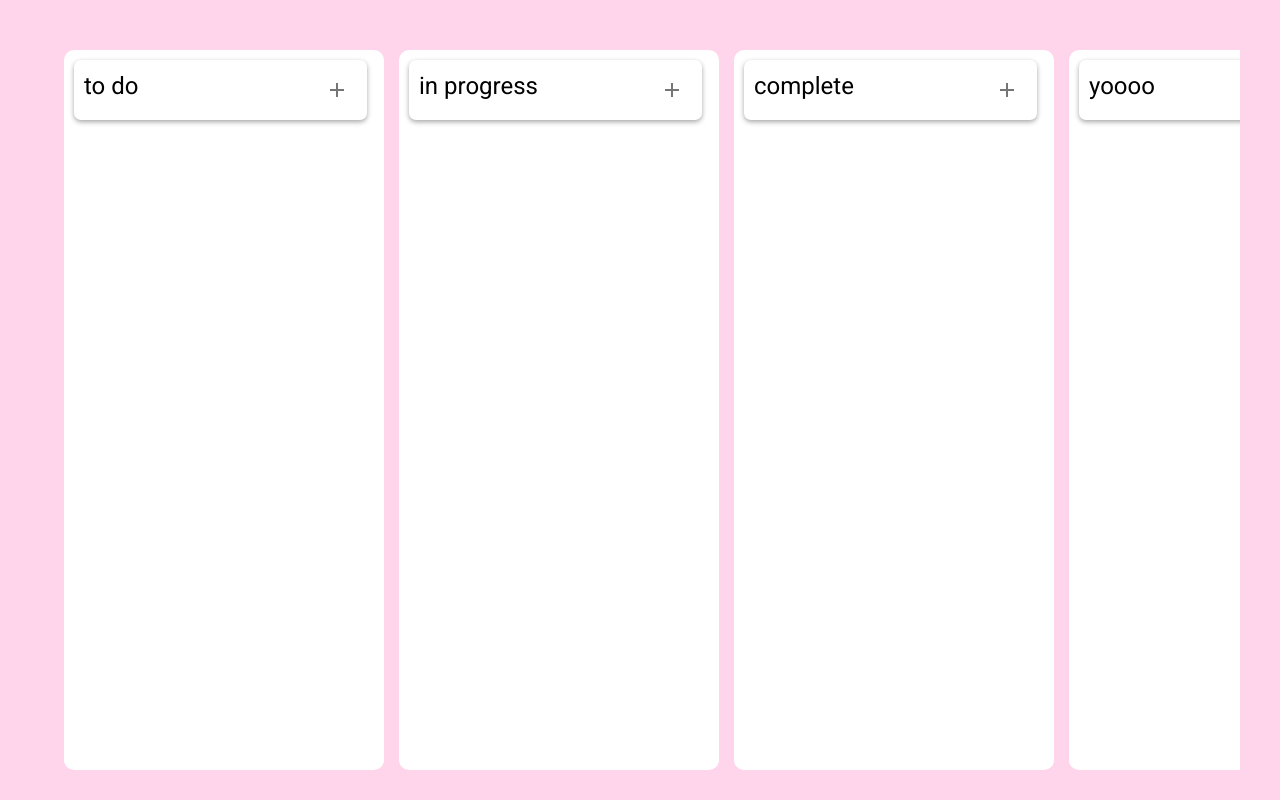
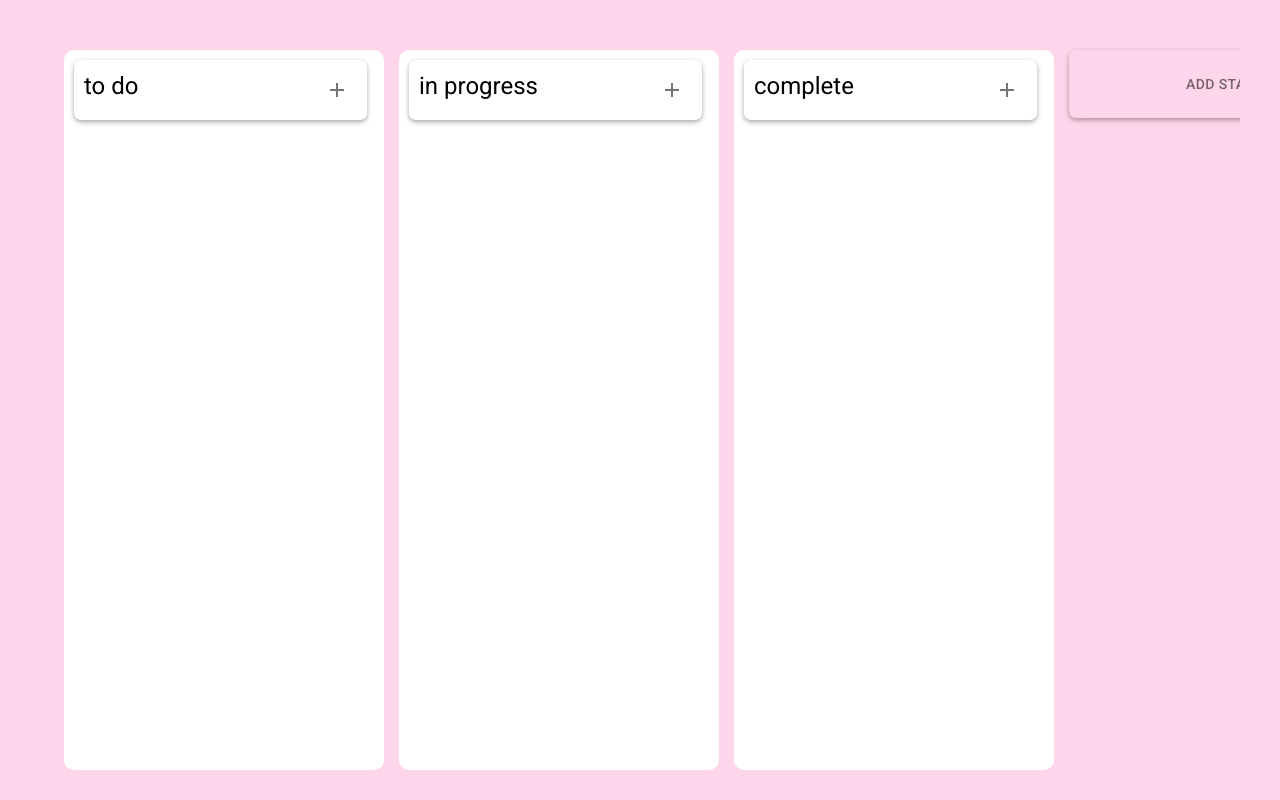
Before and after one commit to p3rfec77/task-tracker, a React (Vite) app: page / in a window 1280 px wide. Built offline with nearby package versions, Linux system fonts and the light colour scheme.

Commit message:
create feature add status

```diff
--- /dev/null
+++ b/src/components/AddStatusButton.tsx
@@ -0,0 +1,25 @@
+import { FC } from "react"
+import { Button } from "@mui/material"
+
+interface AddStatusButtonProps {
+    changeStatus: () => void,
+}
+
+const AddStatusButton: FC<AddStatusButtonProps> = ({changeStatus}) => {
+  return (
+    <Button
+    onClick={changeStatus}
+    sx={{
+        maxHeight: '68px',
+        minWidth: '25vw',
+        backgroundColor: 'transparent',
+        boxShadow: 'rgba(0, 0, 0, 0.35) 0px 2px 5px',
+        padding: '10px 10px',
+        borderRadius: '7px',
+    }}
+    >Add Status
+    </Button>
+  )
+}
+
+export default AddStatusButton
--- /dev/null
+++ b/src/components/StatusCreator.tsx
@@ -0,0 +1,52 @@
+import {useState, FC} from 'react'
+
+import { Box, Button, TextField } from '@mui/material'
+
+import { useListItems } from '../store/ListItems.store';
+
+interface StatusCreatorProps {
+    toggleStatus: () => void;
+}
+
+const StatusCreator: FC<StatusCreatorProps> = ({toggleStatus}) => {
+    const [inputValue, setInputValue] = useState<string>('');
+    const addStatus = useListItems(state => state.addStatus);
+
+    const addAndChange = () => {
+        addStatus(inputValue);
+        toggleStatus();
+    }
+  return (
+    <Box sx={{
+        maxHeight: '70px',
+        minWidth: '25vw',
+        marginBottom: '20px',
+        padding: '10px 10px',
+        display: 'flex',
+        alignItems: 'center',
+        justifyContent: 'space-between',
+        backgroundColor: 'white',
+        boxShadow: 'rgba(0, 0, 0, 0.35) 0px 2px 5px',
+        borderRadius: '7px',
+    }}>
+        <TextField
+        value={inputValue}
+        onChange={(e) => setInputValue(e.target.value)}
+        autoFocus
+        sx={{
+            borderRadius: '7px',
+            }}
+        >
+    </TextField>
+    <Button
+    disabled={inputValue.trim().length <= 0}
+    color='secondary' variant='contained'
+    onClick={addAndChange}
+    >
+        save
+    </Button>
+    </Box>
+  )
+}
+
+export default StatusCreator
--- a/src/components/Test.tsx
+++ b/src/components/Test.tsx
@@ -1,11 +1,21 @@
+import { useState } from 'react';
+
 import { useListItems } from '../store/ListItems.store';
 
 import { Box, Container } from '@mui/material';
 
 import ListComponent from './List';
+import AddStatusButton from './AddStatusButton';
+import StatusCreator from './StatusCreator';
 
 const Test = () => {
     const columns = useListItems(state => state.columns);
+
+    const [isCreatingStatusOpen, setStatusOpen] = useState<boolean>(false);
+
+    const toggleStatus = () => setStatusOpen(!isCreatingStatusOpen);
+
+    console.log(isCreatingStatusOpen);
   return (
     <Box
     sx={{
@@ -50,6 +60,7 @@ const Test = () => {
               <ListComponent listItems={column.listItems} id={column.id} title={column.title}/>
             </Box>
           ))}
+          {isCreatingStatusOpen ? <StatusCreator toggleStatus={toggleStatus}/> : <AddStatusButton changeStatus={toggleStatus}/>}
         </Container>
     </Box>
   )
--- a/src/store/ListItems.store.ts
+++ b/src/store/ListItems.store.ts
@@ -18,6 +18,7 @@ interface ListItemsState {
     addTask: (id: string, title: string) => void;
     deleteTask: (columnId: string, taskId: number) => void;
     moveToCompleted: (taskid: number, columnId: string) => void;
+    addStatus: (status: string) => void,
 }
 
 export const useListItems = create<ListItemsState>()(
@@ -32,18 +33,6 @@ export const useListItems = create<ListItemsState>()(
                 },
                 {
                     id: 'column-3', title: 'complete', listItems: []
-                },
-                {
-                    id: 'column-4', title: 'yoooo', listItems: []
-                },
-                {
-                    id: 'column-5', title: 'yoooo', listItems: []
-                },
-                {
-                    id: 'column-6', title: 'yoooo', listItems: []
-                },
-                {
-                    id: 'column-7', title: 'yoooo', listItems: []
                 },
             ],
             changeOrder: (draggableId, sourceIndex, sourceId, destinationIndex, destinationId) => set(state => {
@@ -132,6 +121,12 @@ export const useListItems = create<ListItemsState>()(
                 });
 
                 return { columns: updatedColumns };
+            }),
+            addStatus: (status) => set(state => {
+                const [body, id] = state.columns[state.columns.length - 1].id.split('-');
+                const newId = `${body}-${+id + 1}`;
+                const newColumns = [...state.columns, { id: newId, title: status, listItems: [] }]
+                return { columns: newColumns }
             })
         }),
         { name: 'listItems' }
```
